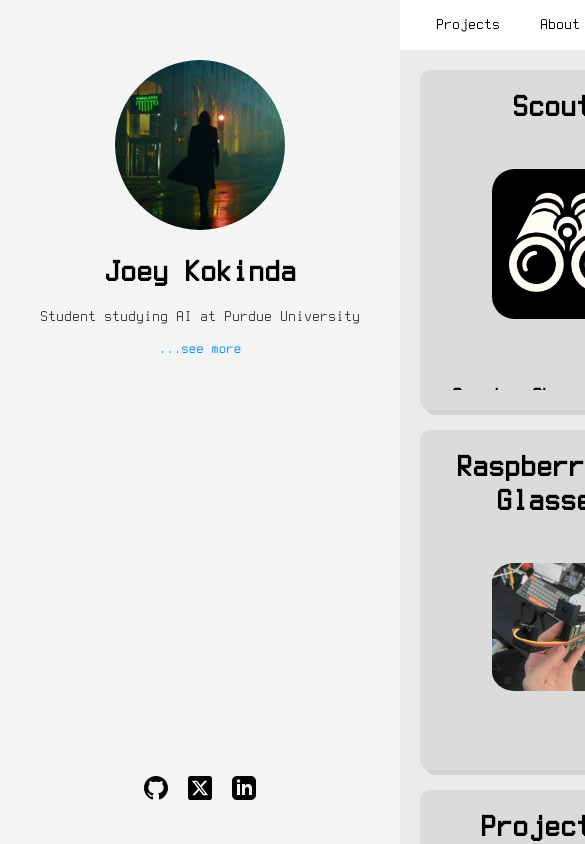
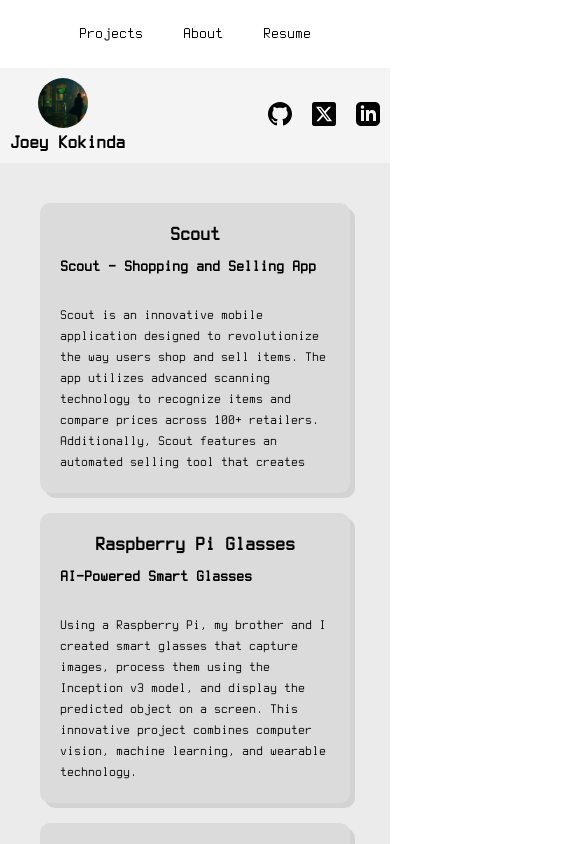
Before and after one commit to sp3ked/jkokweb, a React (Create React App) app: page / in a window 390 px wide. Shown: the top 844 px of the page, 585 px wide, since content can reach past the window. Built offline with nearby package versions, Linux system fonts and the light colour scheme.

Commit message:
mobile responsive

```diff
--- a/src/App.css
+++ b/src/App.css
@@ -11,8 +11,8 @@ body {
 
 .container {
   display: grid;
-  grid-template-columns: 400px 1fr; /* Fixed width for the profile and remaining space for content */
-  grid-template-rows: 50px 1fr; /* Navbar height and the rest for main content */
+  grid-template-columns: 400px 1fr;
+  grid-template-rows: 50px 1fr;
   grid-template-areas:
     "profile navbar"
     "profile content";
@@ -41,7 +41,6 @@ body {
   grid-area: content;
   overflow-y: auto;
   background-color: #ebebeb;
-
 }
 
 .seemore {
@@ -53,3 +52,22 @@ body {
 .seemore:hover {
   text-decoration: underline;
 }
+
+@media (max-width: 768px) {
+  .container {
+    grid-template-columns: 1fr;
+    grid-template-rows: auto auto 1fr;
+    grid-template-areas:
+      "navbar"
+      "profile"
+      "content";
+  }
+
+  .profile {
+    height: auto;
+  }
+
+  .content {
+    padding: 20px;
+  }
+}
--- a/src/Pages/leftnav.css
+++ b/src/Pages/leftnav.css
@@ -52,5 +52,39 @@
     width: 24px;
     height: 24px;
     object-fit: contain;
+  }
 
+  @media (max-width: 768px) {
+    .Profile {
+      position: static;
+      width: 100%;
+      height: auto;
+      flex-direction: row;
+      align-items: center;
+      padding: 10px;
     }
+
+    .circular--landscape {
+      width: 50px;
+      height: 50px;
+      margin-top: 0;
+      margin-right: 10px;
+    }
+
+    .circular--landscape img {
+      margin-left: 0;
+    }
+
+    .Profile h1 {
+      font-size: 1.2em;
+      margin: 0;
+    }
+
+    .description, .seemore {
+      display: none;
+    }
+
+    .links {
+      margin-bottom: 0;
+    }
+  }
--- a/src/Pages/leftnav.jsx
+++ b/src/Pages/leftnav.jsx
@@ -17,7 +17,7 @@ function LeftNav() {
                 <a href="/about" className="seemore">...see more</a>
             </div>
             <div className="links">
-                <a href="https://github.com/sp3ked" target="_blank" rel="noopener noreferrer"> {/* opens new tab  */}
+                <a href="https://github.com/sp3ked" target="_blank" rel="noopener noreferrer">
                     <img src={githubIcon} alt="GitHub" />
                 </a>
                 <a href="https://twitter.com/sp3ked" target="_blank" rel="noopener noreferrer">
--- a/src/Pages/projectDetails.css
+++ b/src/Pages/projectDetails.css
@@ -81,3 +81,38 @@
       transform: translateX(-100%);
     }
   }
+
+  @media (max-width: 768px) {
+    .fullProjectContainer {
+      padding: 10px;
+    }
+
+    .fullProjectDetails {
+      padding: 15px;
+    }
+
+    .backButton {
+      top: 15px;
+      left: 15px;
+      font-size: 14px;
+    }
+
+    h1 {
+      font-size: 24px;
+      margin-bottom: 15px;
+    }
+
+    .projectImage {
+      max-height: 300px;
+    }
+
+    .marqueeImage {
+      width: 150px;
+      height: 100px;
+    }
+
+    p {
+      font-size: 14px;
+      line-height: 1.5;
+    }
+  }
--- a/src/Pages/projects.css
+++ b/src/Pages/projects.css
@@ -73,22 +73,47 @@
   flex-grow: 1;
 }
 
-/* Mobile responsiveness */
 @media (max-width: 768px) {
   .projectGrid {
     grid-template-columns: 1fr;
   }
 
+  .box {
+    height: auto;
+    min-height: 200px;
+    max-height: 250px;
+  }
+
+  .title {
+    font-size: 20px;
+    margin-bottom: 10px;
+  }
+
   .projectContent {
     flex-direction: column;
-    align-items: center;
   }
 
   .projectImgScout {
-    margin-bottom: 15px;
+    display: none;
   }
 
   .projectText {
-    text-align: center;
+    height: 100%;
+  }
+
+  .projectText p {
+    -webkit-line-clamp: unset;
+    display: block;
+    font-size: 14px;
+  }
+
+  .secondTitle {
+    font-size: 16px;
+    margin-bottom: 5px;
+  }
+
+  .seemore {
+    font-size: 14px;
+    margin-top: 10px;
   }
 }
```
Also changed, not shown: src/App.js (line endings or trailing spaces). Lines whose indentation alone changed are shown as unchanged.
